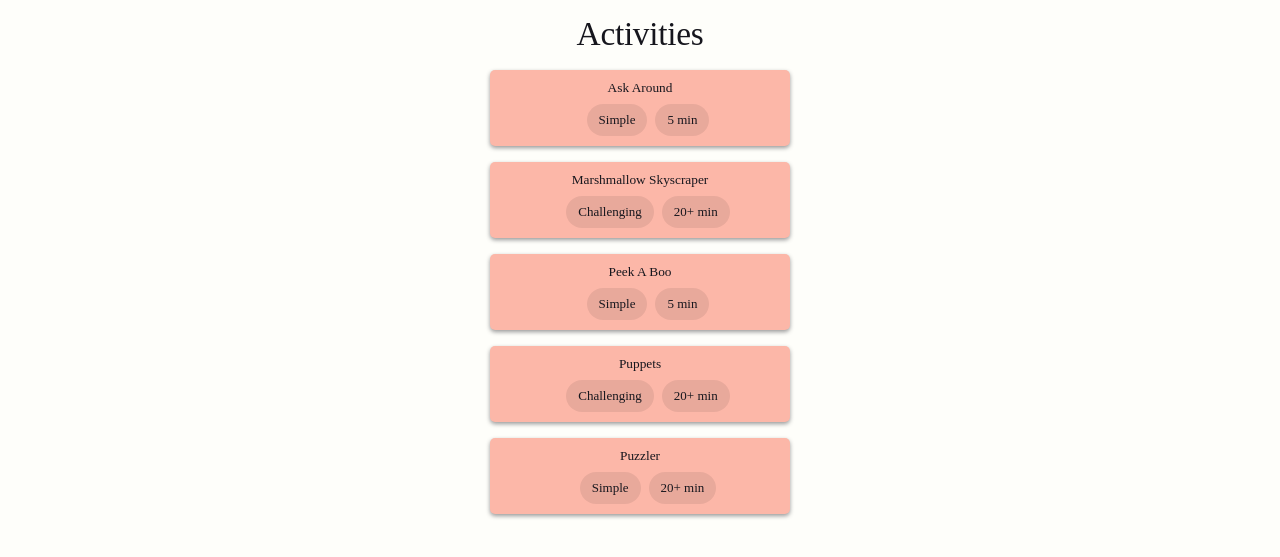
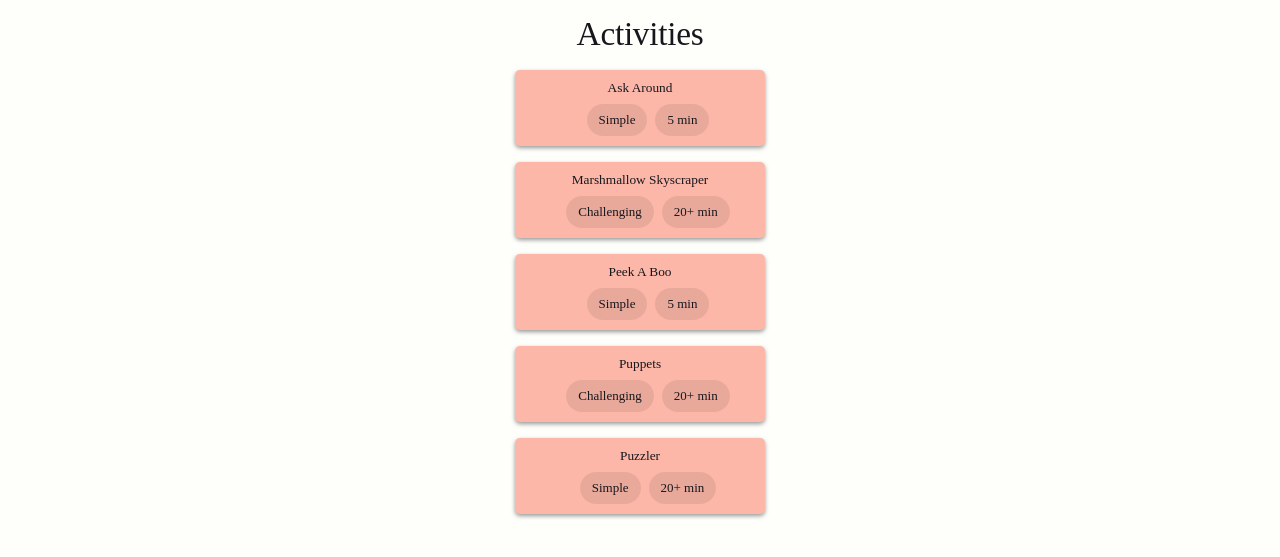
Before and after one commit to liu-caro/sel-site, a React (Create React App) app: page /relationship-skills in a window 1280 px wide. Shown: the part 393-950 px from the top of the page. Built offline with nearby package versions, Linux system fonts and the light colour scheme; no server answers.

Commit message:
edit button size

```diff
--- a/src/components/CategoryPage.js
+++ b/src/components/CategoryPage.js
@@ -47,7 +47,7 @@ const CategoryPage = ({ activities, title, overviewText, importanceText, keySkil
                             <Button
                                 variant='contained'
                                 class={buttonCategory}
-                                sx={{ width: 300 }}
+                                sx={{ width: 250 }}
                             >
                                 {activityName}
                                 <br />
--- a/src/index.css
+++ b/src/index.css
@@ -78,7 +78,7 @@ code {
   box-shadow: 0px 2px 4px #999999;
   color: var(--textColor);
   align-items: center;
-  min-width: 300px;
+  min-width: 250px;
 }
 
 .activityPageButton {
```
